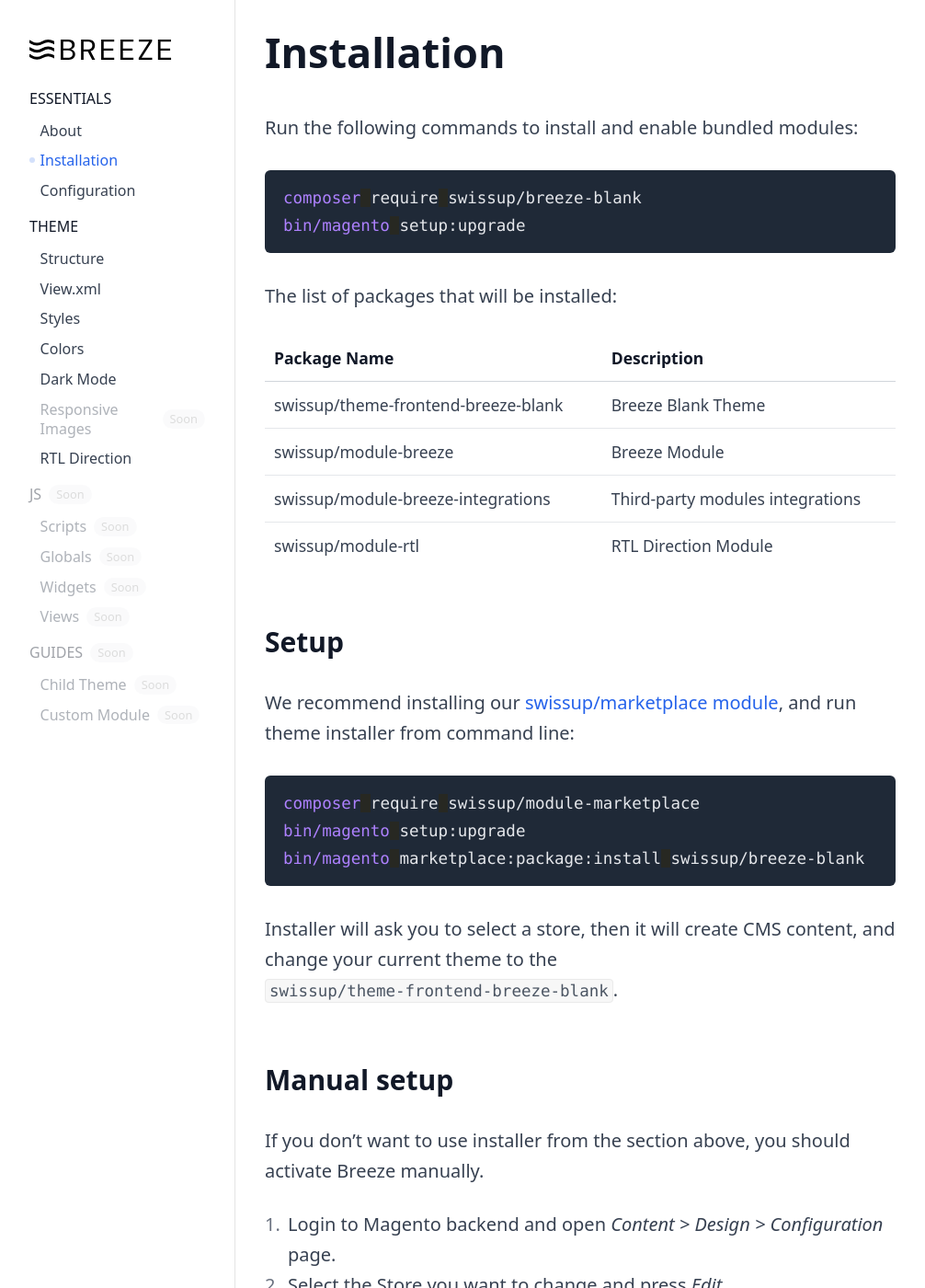
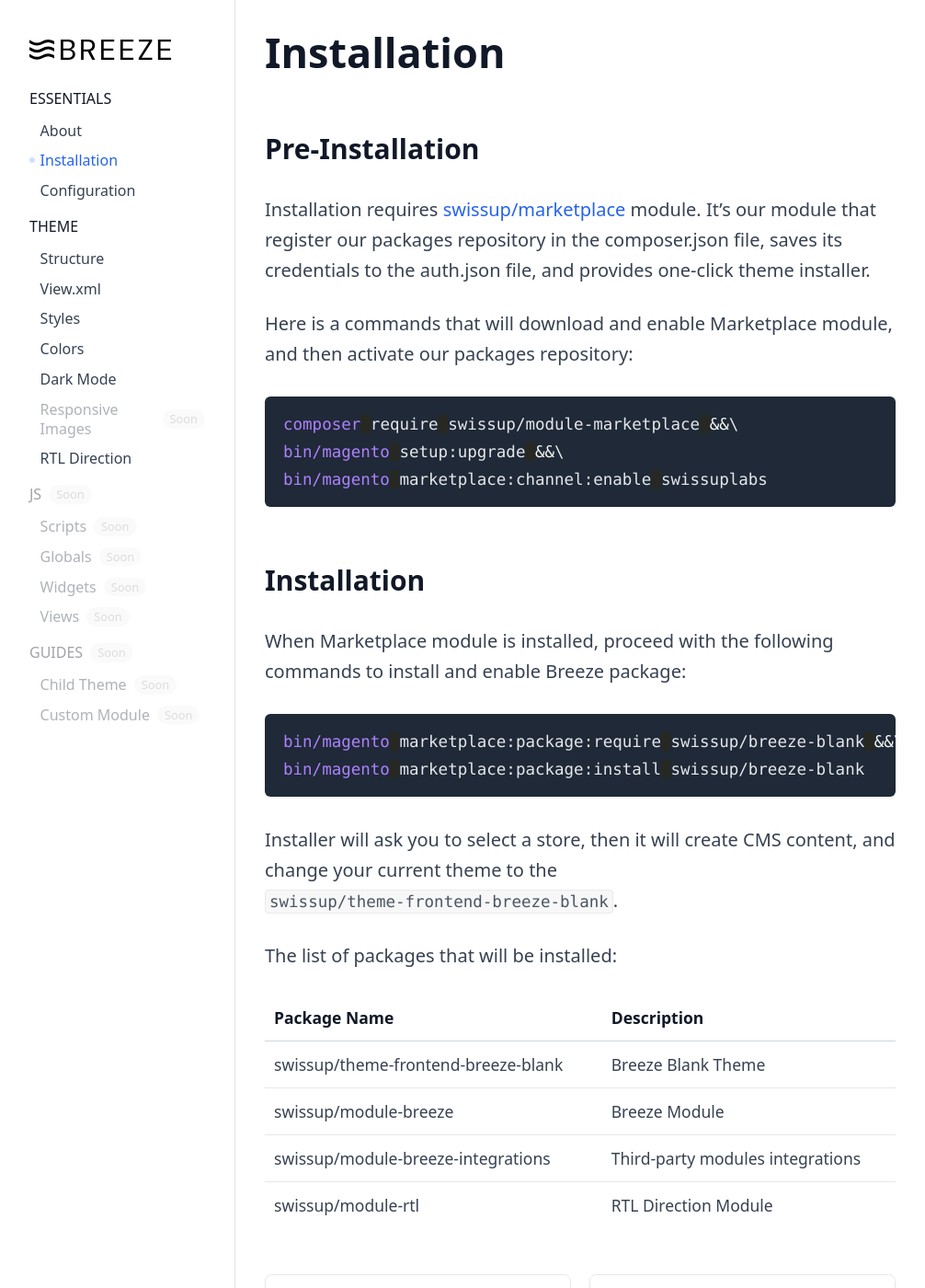
Before and after one commit to breezefront/breezefront.com, a Jekyll site: the page built from collections/_essentials/installation.md, in a window 1280 px wide and 1400 px high. Shown: the whole window at 92% size, without its empty margins (0-1006 px from the left). Built offline with Jekyll 4.4.1, drawn with Linux system fonts in a browser that asks for light colours; some of the changed text lies outside the part shown.

Commit message:
Update installation instructions

````diff
--- a/collections/_essentials/installation.md
+++ b/collections/_essentials/installation.md
@@ -7,12 +7,33 @@ order: 200
 
 # Installation
 
-Run the following commands to install and enable bundled modules:
+## Pre-Installation
+
+Installation requires [swissup/marketplace](https://github.com/swissup/module-marketplace) module.
+It’s our module that register our packages repository in the composer.json file,
+saves its credentials to the auth.json file, and provides one-click theme installer.
+
+Here is a commands that will download and enable Marketplace module, and then
+activate our packages repository:
 
 ```powershell
-composer require swissup/breeze-blank
-bin/magento setup:upgrade
+composer require swissup/module-marketplace &&\
+bin/magento setup:upgrade &&\
+bin/magento marketplace:channel:enable swissuplabs
 ```
+
+## Installation
+
+When Marketplace module is installed, proceed with the following commands to
+install and enable Breeze package:
+
+```powershell
+bin/magento marketplace:package:require swissup/breeze-blank &&\
+bin/magento marketplace:package:install swissup/breeze-blank
+```
+
+Installer will ask you to select a store, then it will create CMS content, and
+change your current theme to the `swissup/theme-frontend-breeze-blank`.
 
 The list of packages that will be installed:
 
@@ -22,28 +43,3 @@ swissup/theme-frontend-breeze-blank     | Breeze Blank Theme
 swissup/module-breeze                   | Breeze Module
 swissup/module-breeze-integrations      | Third-party modules integrations
 swissup/module-rtl                      | RTL Direction Module
-
-## Setup
-
-We recommend installing our [swissup/marketplace module](https://github.com/swissup/module-marketplace),
-and run theme installer from command line:
-
-```powershell
-composer require swissup/module-marketplace
-bin/magento setup:upgrade
-bin/magento marketplace:package:install swissup/breeze-blank
-```
-
-Installer will ask you to select a store, then it will create CMS content, and
-change your current theme to the `swissup/theme-frontend-breeze-blank`.
-
-## Manual setup
-
-If you don't want to use installer from the section above, you should activate
-Breeze manually.
-
- 1. Login to Magento backend and open _Content > Design > Configuration_ page.
- 2. Select the Store you want to change and press _Edit_.
- 3. Select **Breeze Blank** theme in the _Applied Theme_ dropdown and save configuration.
- 4. Navigate to _Content > Pages_ and create new homepage using Magento's Pagebuilder
-    editor.
````
